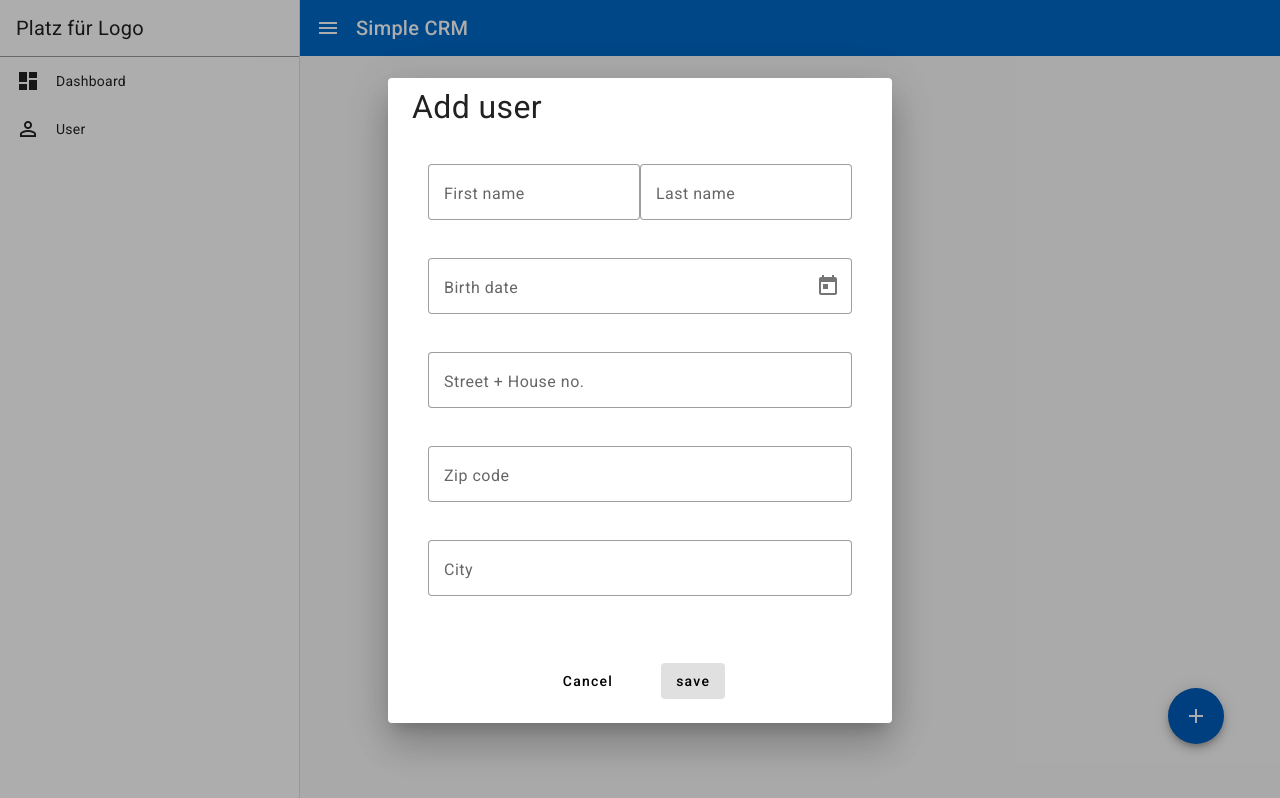
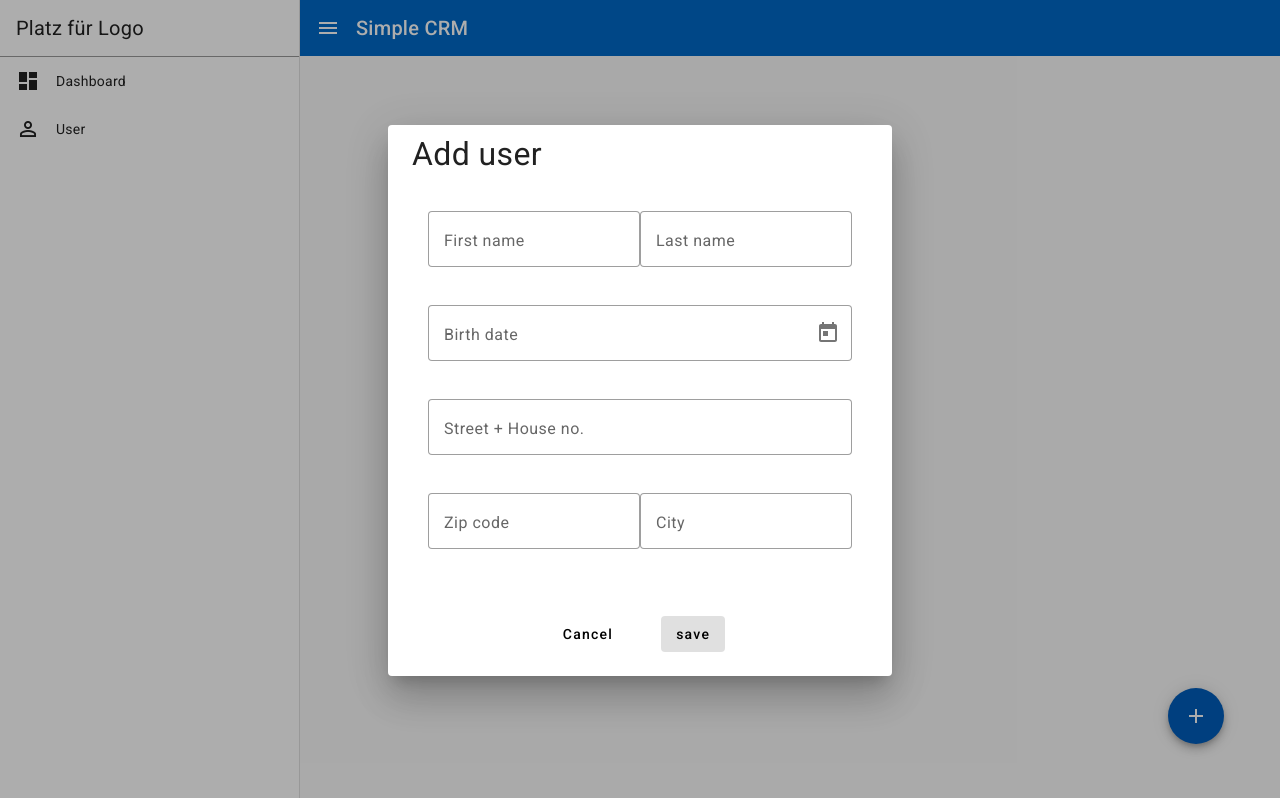
Before and after one commit to okankpl/Simple-crm, an Angular app: page /user in a window 1280 px wide. Both pictures are taken after a click on the button "add". Built offline with nearby package versions, Linux system fonts and the light colour scheme.

Commit message:
adding date picker and input filed for adress

```diff
--- a/src/app/dialog-add-user/dialog-add-user.component.html
+++ b/src/app/dialog-add-user/dialog-add-user.component.html
@@ -17,14 +17,16 @@
     <mat-form-field class="width-100" appearance="outline">
       <mat-label>Birth date</mat-label>
       <input matInput [matDatepicker]="datepicker" />
-      <mat-datepicker-toggle matIconSuffix [for]="datepicker"></mat-datepicker-toggle>
+      <mat-datepicker-toggle
+        matIconSuffix
+        [for]="datepicker"
+      ></mat-datepicker-toggle>
       <mat-datepicker #datepicker></mat-datepicker>
       <mat-hint></mat-hint>
     </mat-form-field>
-
   </div>
 
-  <div class="input-field ">
+  <div class="input-field">
     <mat-form-field class="width-100" appearance="outline">
       <mat-label>Street + House no.</mat-label>
       <input matInput placeholder="enter your adress" />
@@ -32,19 +34,18 @@
     </mat-form-field>
   </div>
   <div class="input-field">
-    <mat-form-field class="width-100" appearance="outline">
+    <mat-form-field appearance="outline">
       <mat-label>Zip code</mat-label>
       <input matInput placeholder="enter your zip code" />
       <mat-hint></mat-hint>
     </mat-form-field>
-  </div>
-  <div class="input-field">
-    <mat-form-field class="width-100" appearance="outline">
+    <mat-form-field appearance="outline">
       <mat-label>City</mat-label>
       <input matInput placeholder="enter your city" />
       <mat-hint></mat-hint>
     </mat-form-field>
   </div>
+
 </mat-dialog-content>
 <mat-dialog-actions>
   <div class="buttons">
```
